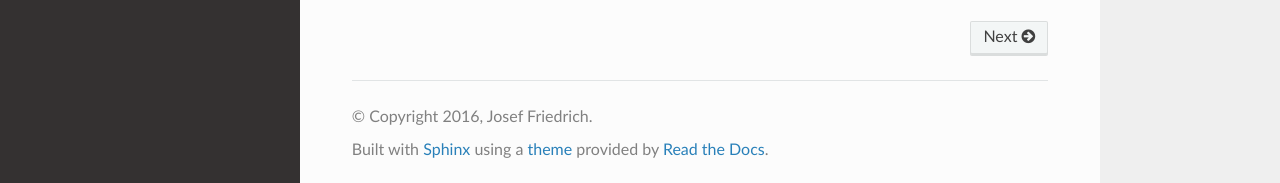
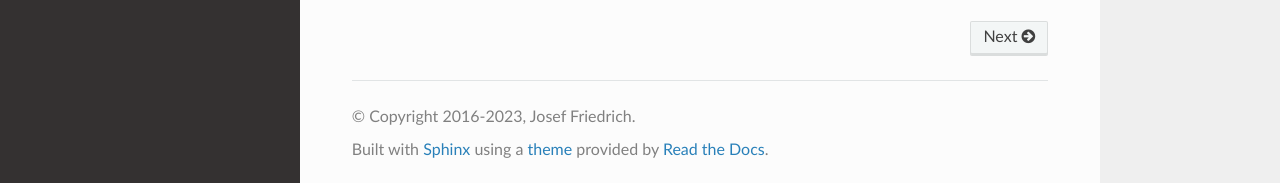
Before and after one commit to Josef-Friedrich/phrydy, a Sphinx documentation site: the page built from docs/index.rst, in a window 1280 px wide and 1037 px high. Shown: the part 851-1034 px from the top of the window. Built offline with Sphinx 7.4.7 and the Read the Docs theme 2.0.0, drawn with Linux system fonts in a browser that asks for light colours.

```diff
--- a/docs/conf.py
+++ b/docs/conf.py
@@ -15,7 +15,7 @@ source_suffix = ".rst"
 master_doc = "index"
 
 project = "phrydy"
-copyright = "2016, Josef Friedrich"
+copyright = "2016-2023, Josef Friedrich"
 author = "Josef Friedrich"
 version = phrydy.__version__
 release = phrydy.__version__
--- /dev/null
+++ b/docs/requirements.txt
@@ -0,0 +1,2 @@
+sphinx==5.3.0
+sphinx_rtd_theme==1.1.1
```
Also changed, not shown: .readthedocs.yml, 3 other files.
